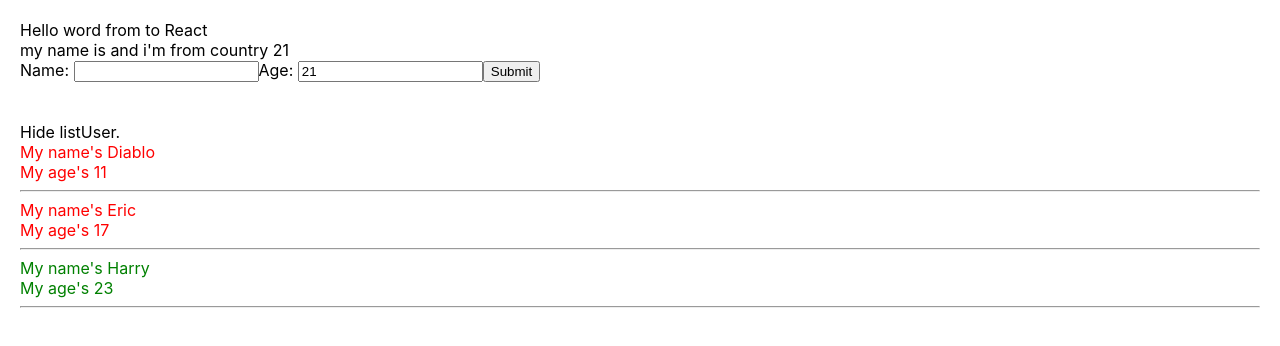
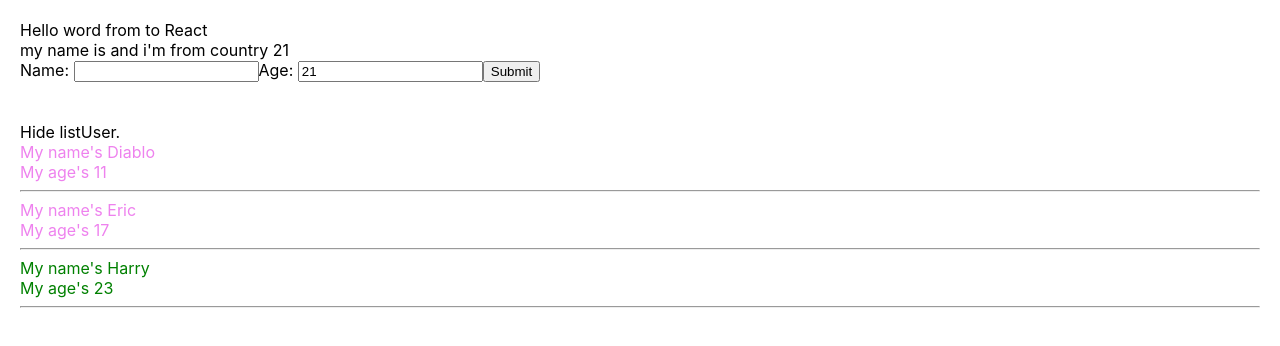
Before and after one commit to ghostdev11/react_hook_beginners, a React (Create React App) app: page / in a window 1280 px wide. Shown: the top 346 px of the page. Built offline with nearby package versions, Linux system fonts and the light colour scheme.

Commit message:
css in react with cass

```diff
--- a/package.json
+++ b/package.json
@@ -13,6 +13,7 @@
     "redux": "4.2.0",
     "redux-devtools-extension": "2.13.9",
     "redux-thunk": "2.4.1",
+    "sass": "1.53.0",
     "web-vitals": "2.1.4"
   },
   "scripts": {
--- a/src/App.css
+++ b/src/App.scss
@@ -1,13 +1,3 @@
-.red{
-  color:red;
-}
-
-.green{
-  color: green;
-}
-
-
-
 body {
   padding: 20px;;
   margin: 0;
--- a/src/components/DisplayInfor.js
+++ b/src/components/DisplayInfor.js
@@ -1,26 +1,28 @@
 import React from "react";
 
 class DisplayInfor extends React.Component {
-  state= {
+  state = {
     isShowListUser: true,
   };
   handlerShowHide = () => {
     this.setState({
-      isShowListUser: ! this.state.isShowListUser,
-    })
+      isShowListUser: !this.state.isShowListUser,
+    });
   };
   render() {
     const { listUsers } = this.props;
     // console.log(listUsers);
     return (
-      <div>
+      <div className="display-infor-container">
         <div>
           <span
             onClick={() => {
               this.handlerShowHide();
             }}
           >
-            {this.state.isShowListUser === true ? 'Hide listUser.' : 'Show listUser.'}
+            {this.state.isShowListUser === true
+              ? "Hide listUser."
+              : "Show listUser."}
           </span>
         </div>
         {this.state.isShowListUser && (
--- /dev/null
+++ b/src/components/DisplayInfor.scss
@@ -0,0 +1,10 @@
+.display-infor-container{
+  .red{
+    color:violet;
+  }
+
+  .green{
+    color: green;
+  }
+
+}
--- a/src/components/MyComponents.js
+++ b/src/components/MyComponents.js
@@ -4,6 +4,7 @@ import { eventWrapper } from "@testing-library/user-event/dist/utils";
 import React from "react";
 import AddUserInfor from "./AddUserInfor";
 import DisplayInfor from "./DisplayInfor";
+import './DisplayInfor.scss';
 class MyComponents extends React.Component {
   state = {
     listUsers: [
```
Also changed, not shown: src/App.js (+10 -10 lines), 1 other file (tests, documents, lock files or other folders).
